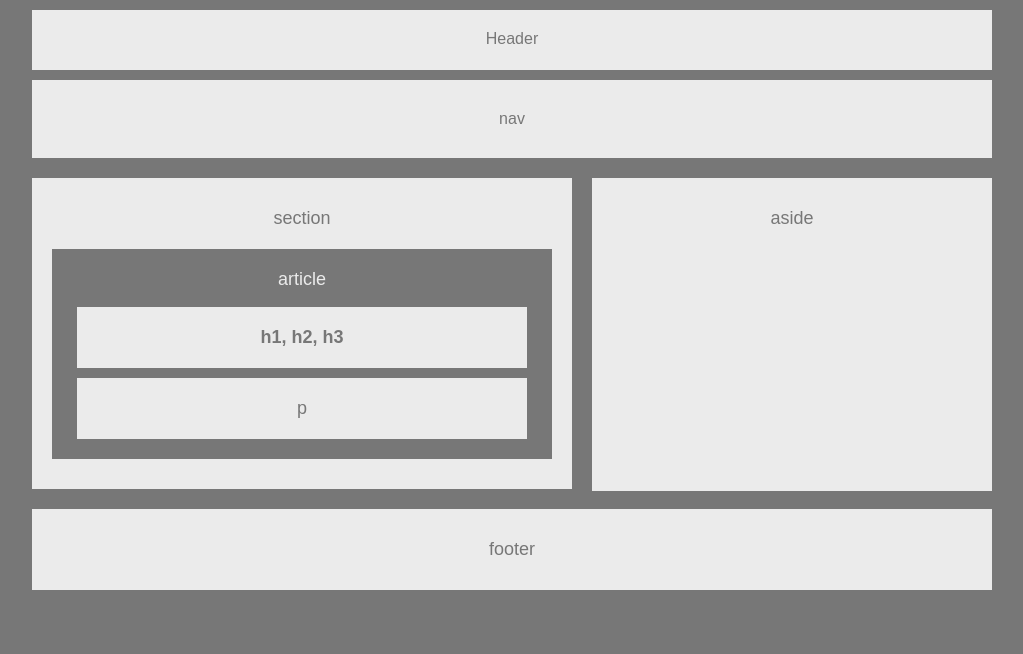
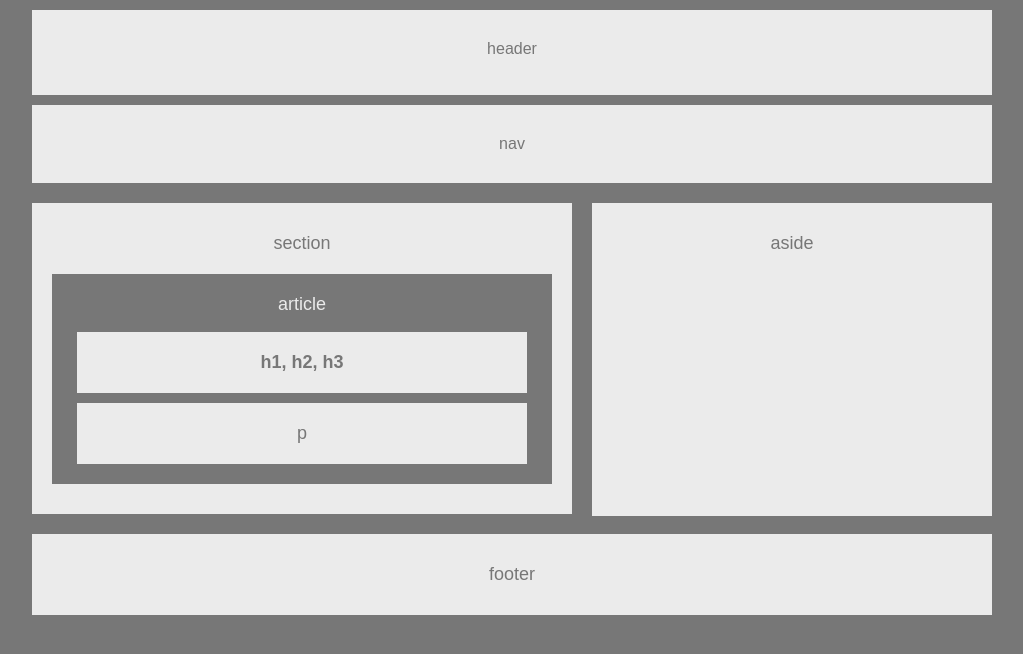
Before and after one commit to jhambry/HW-Wireframe, a plain HTML site: page index.html in a window 1280 px wide. Shown: the whole page, without its empty margins (118-1141 px from the left). Drawn offline with Linux system fonts and the light colour scheme.

Commit message:
<Comment>

```diff
--- a/index.html
+++ b/index.html
@@ -10,7 +10,7 @@
 
 </head>
 
-<header>Header</header>
+<header>header</header>
 
 <nav>nav</nav>
 
--- a/style.css
+++ b/style.css
@@ -24,11 +24,11 @@ h3 {
 header {
 	background-color: #ebebeb;
 	color: #777;
-	padding-top: 20px;
+	padding-top: 30px;
 	padding-bottom: 10x;
 	margin-top: 10px;
 	margin-bottom: 10px;
-	height: 40px;
+	height: 55px;
 }
 nav {
 	background-color: #ebebeb;
```
